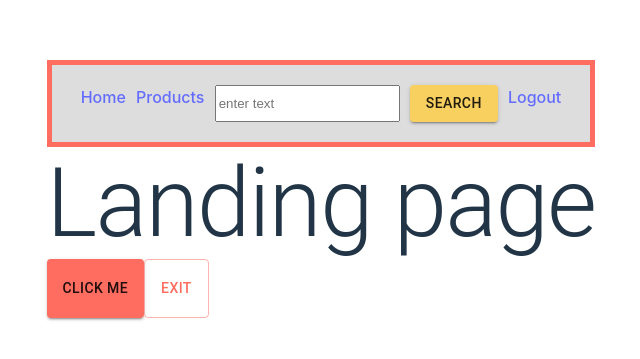
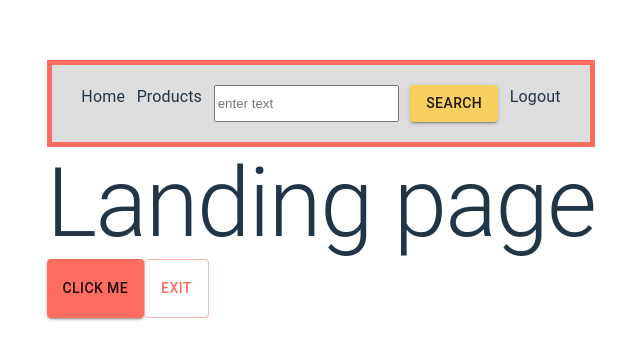
Before and after one commit to graviteja98/landingpage, a React (Vite) app in the folder vite-project/: page / in a window 1280 px wide. Shown: the part 211-570 px from the top of the page, without its empty margins (319-959 px from the left). Built offline with nearby package versions, Linux system fonts and the light colour scheme.

Commit message:
Typography added

```diff
--- a/vite-project/src/components/Topbar.jsx
+++ b/vite-project/src/components/Topbar.jsx
@@ -1,15 +1,15 @@
-import { Button, Container, Stack } from '@mui/material'
+import { Typography,Button, Container, Stack } from '@mui/material'
 import React from 'react'
 
 function Topbar() {
   return (
     <div>
       <Container color="primary" sx={{padding:"20px",background:"#ddd",display:"flex",justifyContent:"space-around",border:5,borderColor:"primary.main"}}>
-            <a>Home</a>
-            <a>Products</a>
+            <Typography >Home</Typography>
+            <Typography>Products</Typography>
             <input type="text" placeholder='enter text'/>
             <Button variant="contained" color="secondary">Search</Button>
-            <a>Logout</a>
+            <Typography>Logout</Typography>
         </Container>
     </div>
   )
```
